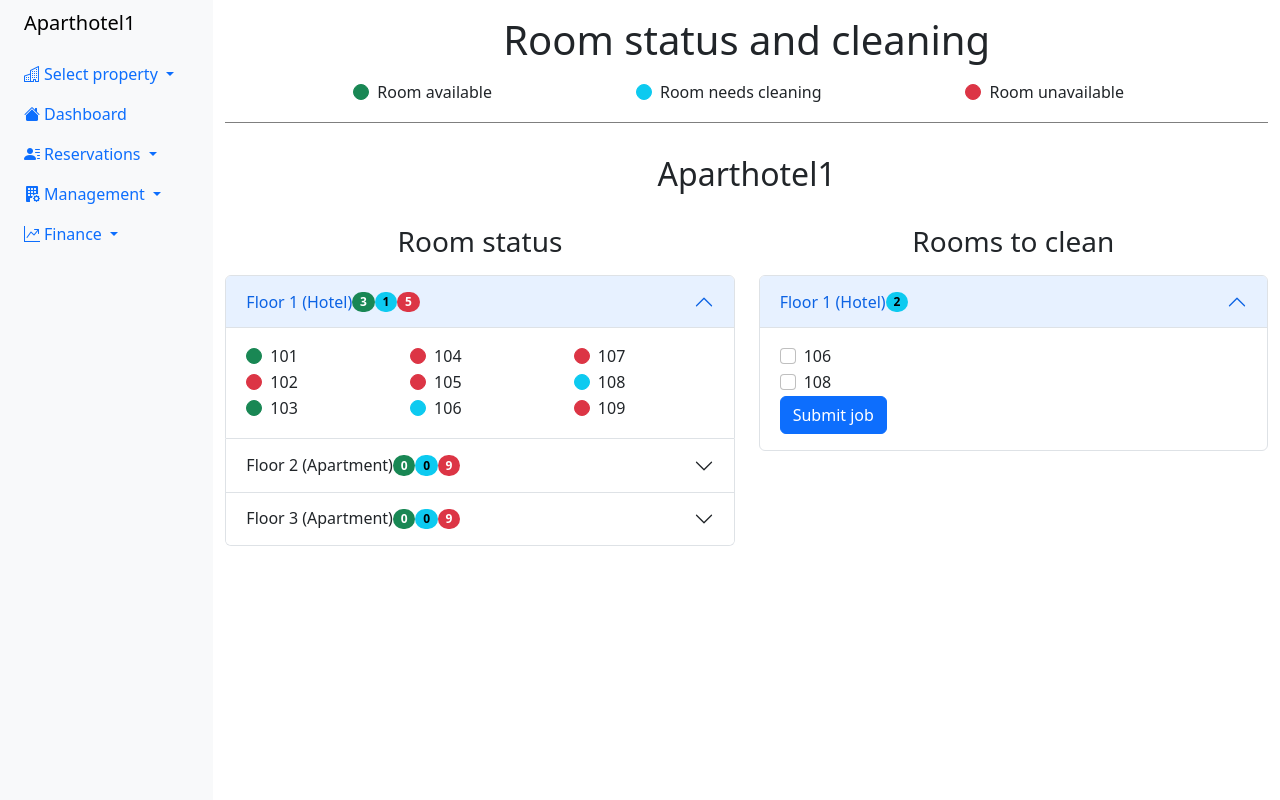
After one commit to UP2002099/Property-Management-System, a Django app: page /website/roomStatus/ in a window 1280 px wide. The commit adds this page. Run offline with Django 5.2, Linux system fonts and the light colour scheme; some libraries are stand-ins or nearby versions.

Commit message:
revised quota and condition UI, finished room status

```diff
--- a/website/static/website/quotaConditions.js
+++ b/website/static/website/quotaConditions.js
@@ -27,10 +27,4 @@ $(document).ready(function() {
         }
     });
 
-    $("#editWebsite").click(function() {
-        // $("#website2").toggle();
-        $("#editQuotaConditions").toggle();
-
-    });
-
 });
--- a/website/static/website/style.css
+++ b/website/static/website/style.css
@@ -1,8 +1,4 @@
 /* navbar.html */
-
-.lg {
-    width: 1100px;
-}
 
 hr {
     height: 1px;
@@ -53,3 +49,23 @@ hr {
 #roomConditions {
     padding: 1rem;
 }
+
+/* roomStatus */
+
+#available {
+    background-color: #198754;
+    border-color: #198754;
+    background-image: none;
+}
+
+#toClean {
+    background-color: #0dcaf0;
+    border-color: #0dcaf0;
+    background-image: none;
+}
+
+#unavailable {
+    background-color: #dc3545;
+    border-color: #dc3545;
+    background-image: none;
+}
--- a/website/templates/website/baseTemplate.html
+++ b/website/templates/website/baseTemplate.html
@@ -57,7 +57,7 @@
                                     <i class="bi-building-fill-gear"></i><span class="ms-1 d-none d-lg-inline">Management</span>
                                 </a>
                                 <ul class="dropdown-menu dropdown-menu-dark text-small shadow" aria-labelledby="dropdown">
-                                    <li><a class="dropdown-item" href="#">Rooms status</a></li>
+                                    <li><a class="dropdown-item" href="{% url 'roomStatus' %}">Rooms status</a></li>
                                     <li><a class="dropdown-item" href="#">Availability</a></li>
                                 </ul>
                             </li>
--- /dev/null
+++ b/website/templates/website/roomStatus.html
@@ -0,0 +1,182 @@
+{% extends 'website/baseTemplate.html' %}
+{% block content %}
+    <div class="col">
+        <div class="row">
+            <div class="col">
+                <div class="d-flex justify-content-center">
+                    <h1 class="page-header m-3">Room status and cleaning</h1>
+                </div>
+            </div>
+        </div>
+        <div class="row">
+            <div class="col d-flex justify-content-evenly">
+                <div class="form-check form-check-inline">
+                    <input class="form-check-input" type="radio" id="available" checked>
+                    <label class="form-check-label" for="available">Room available</label>
+                </div>
+                <div class="form-check form-check-inline">
+                    <input class="form-check-input" type="radio" id="toClean" checked>
+                    <label class="form-check-label" for="toClean">Room needs cleaning</label>
+                </div>
+                <div class="form-check form-check-inline">
+                    <input class="form-check-input" type="radio" id="unavailable" checked>
+                    <label class="form-check-label" for="unavailable">Room unavailable</label>
+                </div>
+            </div>
+        </div>
+        <hr>
+        <div class="row">
+            <div class="col d-flex justify-content-center">
+                <h2 class="page-header m-3">Aparthotel1</h1>
+            </div>
+        </div>
+        <div class="row">
+            <div class="col">
+                <h3 class="page-header m-3 d-flex justify-content-center">Room status</h3>
+                <div class="accordion" id="accordionExample">
+                    <div class="accordion-item">
+                        <h2 class="accordion-header" id="floor1">
+                            <button class="accordion-button" type="button" data-bs-toggle="collapse" data-bs-target="#collapseOne">
+                            Floor 1 (Hotel)
+                            <span class="badge rounded-pill text-bg-success">3</span>
+                            <span class="badge rounded-pill text-bg-info">1</span>
+                            <span class="badge rounded-pill text-bg-danger">5</span>
+                            </button>
+                        </h2>
+                        <div id="collapseOne" class="accordion-collapse collapse show" data-bs-parent="#accordionExample">
+                            <div class="accordion-body">
+                                <div class="row">
+                                    <div class="col-sm-4">
+                                        <div class="form-check">
+                                            <input class="form-check-input" type="radio" id="available" checked>
+                                            <label class="form-check-label" for="available">
+                                                101
+                                            </label>
+                                        </div>
+                                        <div class="form-check">
+                                            <input class="form-check-input" type="radio" id="unavailable" checked>
+                                            <label class="form-check-label" for="unavailable">
+                                                102
+                                            </label>
+                                        </div>
+                                        <div class="form-check">
+                                            <input class="form-check-input" type="radio" id="available" checked>
+                                            <label class="form-check-label" for="available">
+                                                103
+                                            </label>
+                                        </div>
+                                    </div>
+                                    <div class="col-9 col-sm-4">
+                                        <div class="form-check">
+                                            <input class="form-check-input" type="radio" id="unavailable" checked>
+                                            <label class="form-check-label" for="unavailable">
+                                                104
+                                            </label>
+                                        </div>
+                                        <div class="form-check">
+                                            <input class="form-check-input" type="radio" id="unavailable" checked>
+                                            <label class="form-check-label" for="unavailable">
+                                                105
+                                            </label>
+                                        </div>
+                                        <div class="form-check">
+                                            <input class="form-check-input" type="radio" id="toClean" checked>
+                                            <label class="form-check-label" for="toClean">
+                                                106
+                                            </label>
+                                        </div>
+                                    </div>
+                                    <div class="col-sm-4">
+                                        <div class="form-check">
+                                            <input class="form-check-input" type="radio" id="unavailable" checked>
+                                            <label class="form-check-label" for="unavailable">
+                                                107
+                                            </label>
+                                        </div>
+                                        <div class="form-check">
+                                            <input class="form-check-input" type="radio" id="toClean" checked>
+                                            <label class="form-check-label" for="toClean">
+                                                108
+                                            </label>
+                                        </div>
+                                        <div class="form-check">
+                                            <input class="form-check-input" type="radio" id="unavailable" checked>
+                                            <label class="form-check-label" for="unavailable">
+                                                109
+                                            </label>
+                                        </div>
+                                    </div>
+                                </div>
+                            </div>
+                        </div>
+                    </div>
+                    <div class="accordion-item">
+                        <h2 class="accordion-header" id="headingTwo">
+                            <button class="accordion-button collapsed" type="button" data-bs-toggle="collapse" data-bs-target="#collapseTwo" aria-expanded="false" aria-controls="collapseTwo">
+                            Floor 2 (Apartment)
+                            <span class="badge rounded-pill text-bg-success">0</span>
+                            <span class="badge rounded-pill text-bg-info">0</span>
+                            <span class="badge rounded-pill text-bg-danger">9</span>
+                            </button>
+                        </h2>
+                        <div id="collapseTwo" class="accordion-collapse collapse" aria-labelledby="headingTwo" data-bs-parent="#accordionExample">
+                            <div class="accordion-body">
+                                <!-- room statueses HERE -->
+                            </div>
+                        </div>
+                    </div>
+                    <div class="accordion-item">
+                        <h2 class="accordion-header" id="headingThree">
+                            <button class="accordion-button collapsed" type="button" data-bs-toggle="collapse" data-bs-target="#collapseThree" aria-expanded="false" aria-controls="collapseThree">
+                            Floor 3 (Apartment)
+                            <span class="badge rounded-pill text-bg-success">0</span>
+                            <span class="badge rounded-pill text-bg-info">0</span>
+                            <span class="badge rounded-pill text-bg-danger">9</span>
+                            </button>
+                        </h2>
+                        <div id="collapseThree" class="accordion-collapse collapse" aria-labelledby="headingThree" data-bs-parent="#accordionExample">
+                            <div class="accordion-body">
+                                <!-- room statueses HERE -->
+                            </div>
+                        </div>
+                    </div>
+                </div>
+            </div>
+            <div class="col">
+                <h3 class="page-header m-3 d-flex justify-content-center">Rooms to clean</h3>
+                <div class="accordion" id="accordionExample">
+                    <div class="accordion-item">
+                        <h2 class="accordion-header" id="floor1">
+                            <button class="accordion-button" type="button" data-bs-toggle="collapse" data-bs-target="#collapseOne">
+                            Floor 1 (Hotel)
+                            <span class="badge rounded-pill text-bg-info">2</span>
+                            </button>
+                        </h2>
+                        <div id="collapseOne" class="accordion-collapse collapse show" data-bs-parent="#accordionExample">
+                            <div class="accordion-body">
+                                <div class="row">
+                                    <div class="col-sm-4">
+                                        <div class="form-check">
+                                            <input class="form-check-input" type="checkbox" id="toCleanStatus">
+                                            <label class="form-check-label" for="toCleanStatus">
+                                                106
+                                            </label>
+                                        </div>
+                                        <div class="form-check">
+                                            <input class="form-check-input" type="checkbox" id="toCleanStatus">
+                                            <label class="form-check-label" for="toCleanStatus">
+                                                108
+                                            </label>
+                                        </div>
+                                        <!-- disable button UNTIL all checkboxes are CHECKED! -->
+                                        <button type="button" class="btn btn-primary">Submit job</button>
+                                    </div>
+                                </div>
+                            </div>
+                        </div>
+                    </div>
+                </div>
+            </div>
+        </div>
+    </div>
+{% endblock %}
--- a/website/urls.py
+++ b/website/urls.py
@@ -7,5 +7,6 @@ urlpatterns = [
     path('baseTemplate/', views.baseTemplate, name='baseTemplate'),
     path('walkinReservation/', views.walkinReservation, name='walkinReservation'),
     path('quotaConditions/', views.quotaConditions, name='quotaConditions'),
+    path('roomStatus/', views.roomStatus, name='roomStatus'),
 
 ]
--- a/website/views.py
+++ b/website/views.py
@@ -18,7 +18,9 @@ def getWeekDates():
             weeklyDates.append(newDate)
     return weeklyDates
 
-websites = ["booking.com", "traveloka"]
+websites = ["Booking.com", "Traveloka"]
+
+roomStatus = ["#available", "#toClean", "#unavailable"]
 
 class bookingWebsite():
 
@@ -72,3 +74,9 @@ def quotaConditions(request):
         'websites': websites,
     }
     return render(request, 'quotaConditions.html', context)
+
+def roomStatus(request):
+    # context = {
+
+    # }
+    return render(request, 'roomStatus.html')
```
Also changed, not shown: website/templates/website/quotaConditions.html (+39 -32 lines), website/templates/website/walkinReservation.html (+39 -50 lines).
